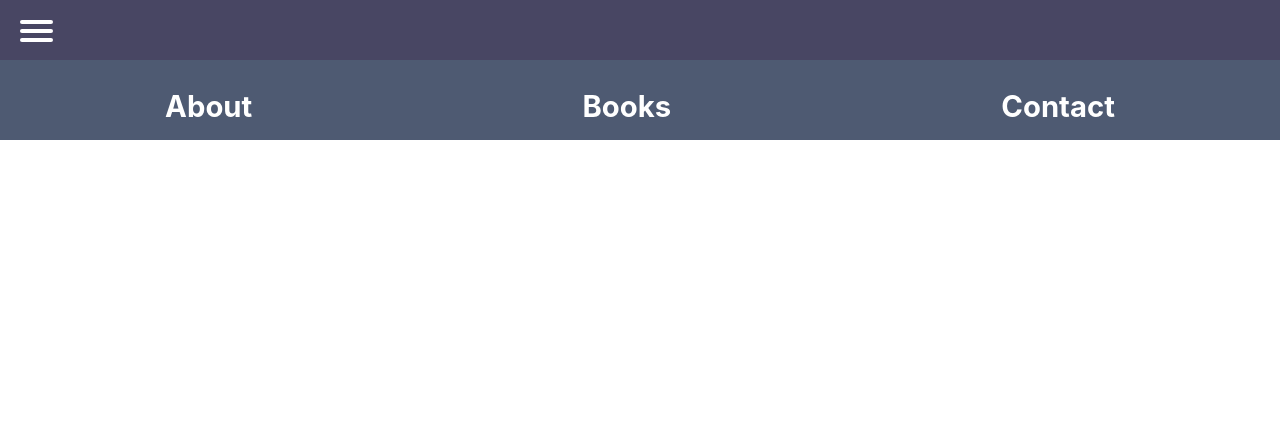
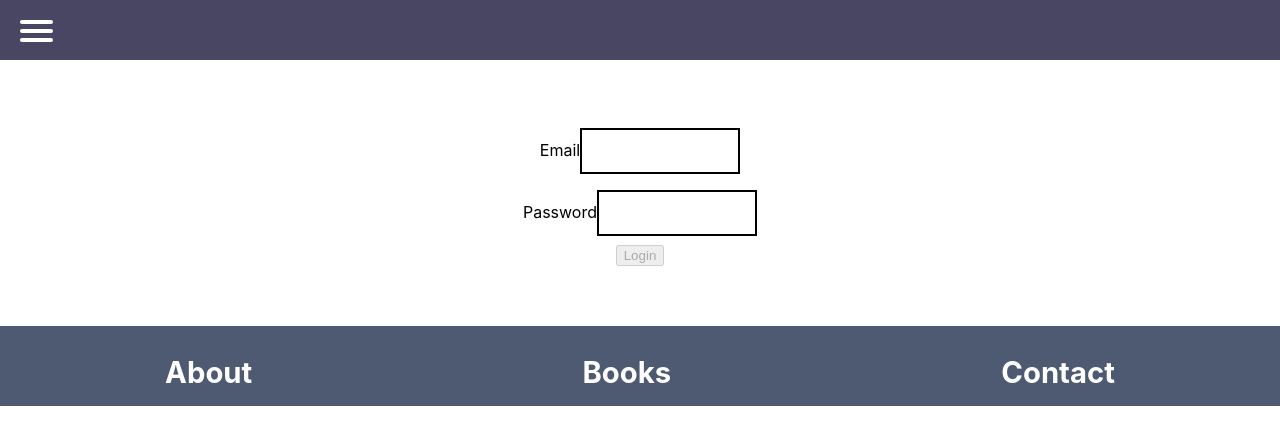
Before and after one commit to davecalderwood/Library, a React (Create React App) app: page /login in a window 1280 px wide. Shown: the top 444 px of the page. Built offline with nearby package versions, Linux system fonts and the light colour scheme.

Commit message:
Added login function

```diff
--- a/package.json
+++ b/package.json
@@ -4,6 +4,7 @@
   "private": true,
   "dependencies": {
     "react": "^16.6.3",
+    "react-bootstrap": "^0.32.4",
     "react-dom": "^16.6.3",
     "react-modal": "^3.6.1",
     "react-router-dom": "^4.3.1",
--- a/src/App.css
+++ b/src/App.css
@@ -5,7 +5,6 @@
   min-height: 100%;
   /* background-color: rgb(240, 240, 240); */
   /* background-image: url('https://images.unsplash.com/photo-1507842217343-583bb7270b66?ixlib=rb-1.2.1&ixid=eyJhcHBfaWQiOjEyMDd9&auto=format&fit=crop&w=1153&q=80'); */
-
 }
 .Header {
   background-color: rgb(72, 70, 99);
@@ -179,6 +178,16 @@ input {
   color: black;
   font-size: 40px;
   font-family: fantasy;
+}
+@media all and (min-width: 480px) {
+  .Login {
+    padding: 60px 0;
+  }
+
+  .Login form {
+    margin: 0 auto;
+    max-width: 320px;
+  }
 }
 /* --------------------------------------------------- Menu -------------------------------------------------------------- */
 #menuToggle
--- a/src/App.js
+++ b/src/App.js
@@ -5,6 +5,7 @@ import About from './pages/About';
 import Contact from './pages/Contact';
 import Home from './pages/Home';
 import Manage from './pages/Manage';
+import Login from './containers/Login';
 import './App.css';
 
 
@@ -48,6 +49,7 @@ class App extends Component {
           <Route path="/about" component={About} />
           <Route path="/contact" component={Contact} />
           <Route path="/manage" component={Manage} />
+          <Route path="/login" exact component={Login} />
 
         </div>
 
--- /dev/null
+++ b/src/containers/Login.js
@@ -0,0 +1,61 @@
+import React, { Component } from "react";
+import { Button, FormGroup, FormControl, ControlLabel } from "react-bootstrap";
+
+export default class Login extends Component {
+  constructor(props) {
+    super(props);
+
+    this.state = {
+      email: "",
+      password: ""
+    };
+  }
+
+  validateForm() {
+    return this.state.email.length > 0 && this.state.password.length > 0;
+  }
+
+  handleChange = event => {
+    this.setState({
+      [event.target.id]: event.target.value
+    });
+  }
+
+  handleSubmit = event => {
+    event.preventDefault();
+  }
+
+  render() {
+    return (
+      <div className="Login">
+        <form onSubmit={this.handleSubmit}>
+          <FormGroup controlId="email" bsSize="large">
+            <ControlLabel>Email</ControlLabel>
+            <FormControl
+              autoFocus
+              type="email"
+              value={this.state.email}
+              onChange={this.handleChange}
+            />
+          </FormGroup>
+          <FormGroup controlId="password" bsSize="large">
+            <ControlLabel>Password</ControlLabel>
+            <FormControl
+              value={this.state.password}
+              onChange={this.handleChange}
+              type="password"
+            />
+          </FormGroup>
+          <Button
+            block
+            bsSize="large"
+            disabled={!this.validateForm()}
+            type="submit"
+          >
+            Login
+          </Button>
+        </form>
+      </div>
+    );
+  }
+}
```
Also changed, not shown: 1 other file (tests, documents, lock files or other folders).
